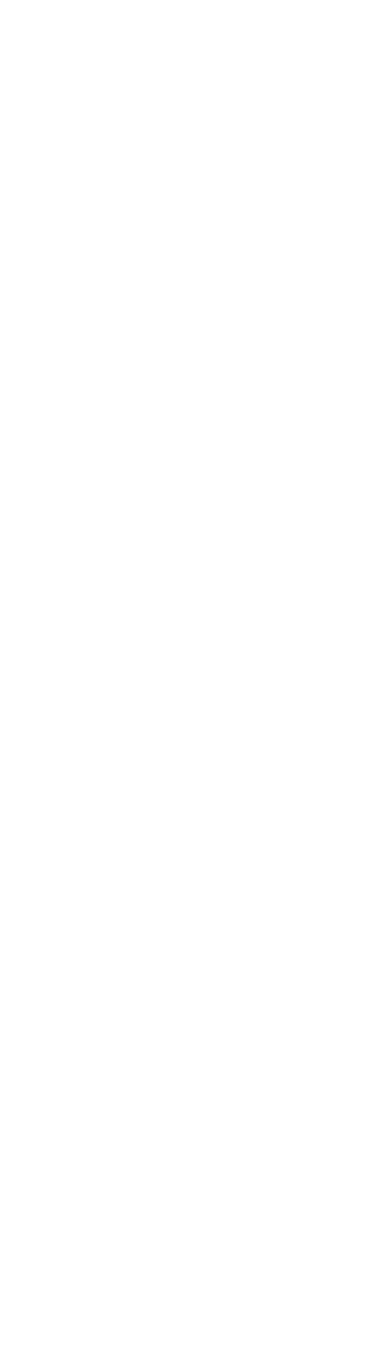
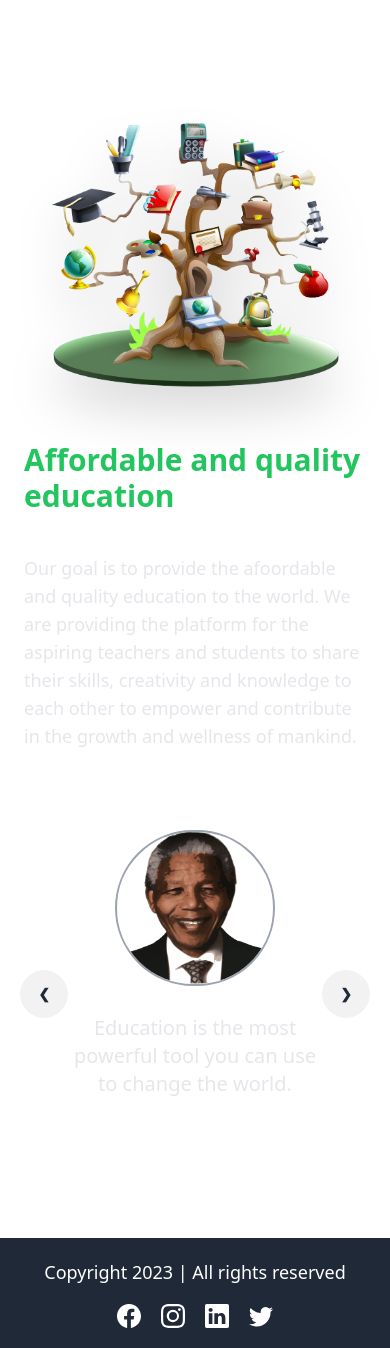
Before and after one commit to shoaibhasann/Coursify-LMS, a React (Vite) app in the folder client/: page /about in a window 390 px wide. Before the commit this address had no page. Before the commit the page ends 844 px from the top, so only its background shows below. Built offline with nearby package versions, Linux system fonts and the light colour scheme.

Commit message:
Added about us page component and add responsiveness in components

```diff
--- a/client/src/App.jsx
+++ b/client/src/App.jsx
@@ -1,11 +1,14 @@
 import React from 'react'
-import HomePage from './pages/HomePage'
 import { Route, Routes } from 'react-router-dom'
+
+import HomePage from './pages/HomePage.jsx'
+import AboutUs from './pages/AboutUs.jsx'
 
 function App() {
   return (
     <Routes>
       <Route path='/' element={<HomePage/>}/>
+      <Route path='/about' element={<AboutUs/>}/>
     </Routes>
   )
 }
--- a/client/src/components/CarouselSlide.jsx
+++ b/client/src/components/CarouselSlide.jsx
@@ -12,7 +12,7 @@ function CarouselSlide({
           src={image}
           className="w-40 rounded-full border-2 border-gray-400"
         />
-        <p className="text-xl text-gray-200">{description}</p>
+        <p className="text-xl p-3 sm:p-0 text-gray-200 text-center">{description}</p>
         <h3 className="text-2xl font-semibold">{title}</h3>
         <div className="absolute flex justify-between transform -translate-y-1/2 left-5 right-5 top-1/2">
           <a
--- a/client/src/components/Footer.jsx
+++ b/client/src/components/Footer.jsx
@@ -17,7 +17,10 @@ function Footer() {
           <a className="hover:text-green-500 cursor-pointer transition-all ease-in-out duration-300">
             <BsInstagram />
           </a>
-          <a className="hover:text-green-500 cursor-pointer transition-all ease-in-out duration-300">
+          <a
+            href="https://www.linkedin.com/in/mohd-shoaib-ansari-2a0b16230/"
+            className="hover:text-green-500 cursor-pointer transition-all ease-in-out duration-300"
+          >
             <BsLinkedin />
           </a>
           <a className="hover:text-green-500 cursor-pointer transition-all ease-in-out duration-300">
--- /dev/null
+++ b/client/src/pages/AboutUs.jsx
@@ -0,0 +1,54 @@
+import aboutMainImage from "../assets/aboutMainImage.png";
+
+import HomeLayout from "../Layouts/HomeLayout.jsx";
+import CarouselSlide from "../components/CarouselSlide.jsx";
+import { celebrities } from "../constants/CelebrityData.js";
+
+
+function AboutUs() {
+  return (
+    <HomeLayout>
+      <div className="sm:pl-20 pt-20 flex flex-col text-white">
+        <div className="flex flex-col-reverse sm:flex-row items-center gap-5 mx-6 sm:mx-10">
+          <section className="sm:w-1/2 space-y-10">
+            <h1 className=" text-3xl sm:text-5xl text-green-500 font-semibold">
+              Affordable and quality education
+            </h1>
+            <p className=" text-lg sm:text-xl text-gray-200">
+              Our goal is to provide the afoordable and quality education to the
+              world. We are providing the platform for the aspiring teachers and
+              students to share their skills, creativity and knowledge to each
+              other to empower and contribute in the growth and wellness of
+              mankind.
+            </p>
+          </section>
+
+          <div className="sm:w-1/2">
+            <img
+              id="test1"
+              style={{
+                filter: "drop-shadow(0px 10px 10px rgb(0,0,0));",
+              }}
+              alt="about main image"
+              className="drop-shadow-2xl"
+              src={aboutMainImage}
+            />
+          </div>
+        </div>
+
+        <div className="carousel w-full sm:w-1/2 m-auto my-16">
+          {celebrities &&
+            celebrities.map((celebrity) => (
+              <CarouselSlide
+                {...celebrity}
+                key={celebrity.slideNumber}
+                totalSlides={celebrities.length}
+              />
+            ))}
+        </div>
+      </div>
+    </HomeLayout>
+  );
+}
+
+export default AboutUs;
--- a/client/src/pages/HomePage.jsx
+++ b/client/src/pages/HomePage.jsx
@@ -7,7 +7,7 @@ function HomePage() {
 
   return (
     <HomeLayout>
-      <div className="pt-10 text-white flex flex-col-reverse sm:flex-row items-center justify-center gap-10 mx-5 sm:mx-16 h-[90vh]">
+      <div className="pt-10 text-white flex flex-col-reverse sm:flex-row items-center justify-center gap-10 mx-6 sm:mx-16 h-[90vh]">
         <div className=" w-full sm:w-1/2 space-y-6">
           <h1 className="text-4xl sm:text-5xl font-semibold">
             Find out best
```
